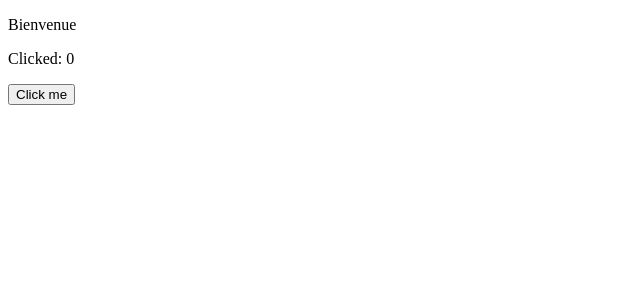
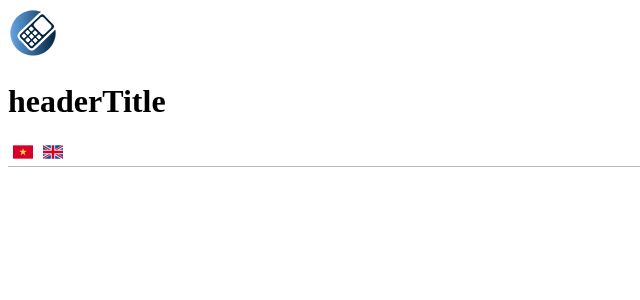
Before and after one commit to TDAK1509/tinhlai, a Nuxt app: page / in a window 1280 px wide. Shown: the top 300 px of the page, without its empty margins (0-640 px from the left). Built offline with nearby package versions, Linux system fonts and the light colour scheme.

Commit message:
Add TheHeader

```diff
--- a/app.vue
+++ b/app.vue
@@ -1,5 +1,3 @@
 <template>
-  <div>
-    <TestButton />
-  </div>
+  <TheHeader />
 </template>
--- /dev/null
+++ b/components/TheHeader.vue
@@ -0,0 +1,58 @@
+<template>
+  <div class="header">
+    <header>
+      <img
+        class="header__img"
+        src="@/assets/images/logo-50x50.png"
+        alt="logo"
+        width="50px"
+        height="50px"
+      />
+
+      <h1 class="header__title">
+        {{ $t("headerTitle") }}
+      </h1>
+
+      <div>
+        <nuxt-link :to="switchLocalePath('vn')">
+          <img
+            src="@/assets/images/flag-vn.svg"
+            alt="Tiếng Việt"
+            title="Tiếng Việt"
+            width="30"
+            height="20"
+          />
+        </nuxt-link>
+
+        <nuxt-link :to="switchLocalePath('en')" class="ml-4">
+          <img
+            src="@/assets/images/flag-en.svg"
+            alt="English"
+            title="English"
+            width="30"
+            height="20"
+          />
+        </nuxt-link>
+      </div>
+    </header>
+  </div>
+</template>
+
+<script setup lang="ts">
+</script>
+
+<style lang="scss" scoped>
+.header {
+  border-bottom: 1px solid #bbbbbb;
+}
+
+.header__img {
+  object-fit: cover;
+}
+
+@media screen and (max-width: 640px) {
+  .header__title {
+    flex-basis: 100%;
+  }
+}
+</style>
```
